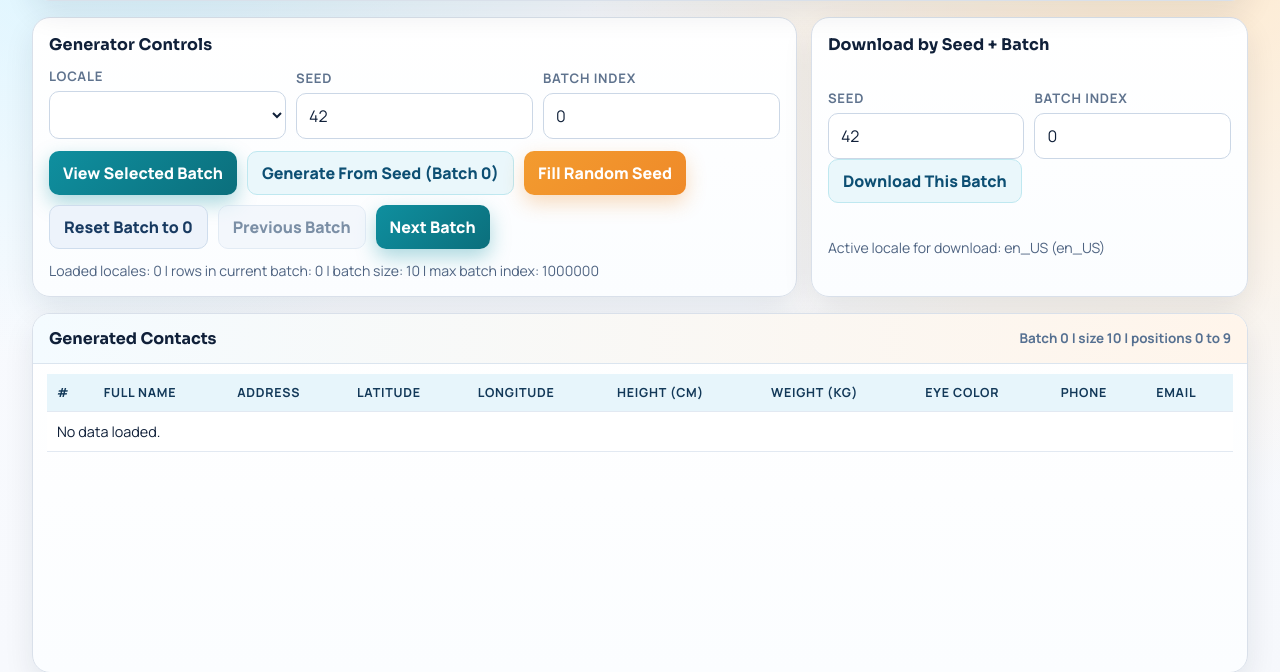
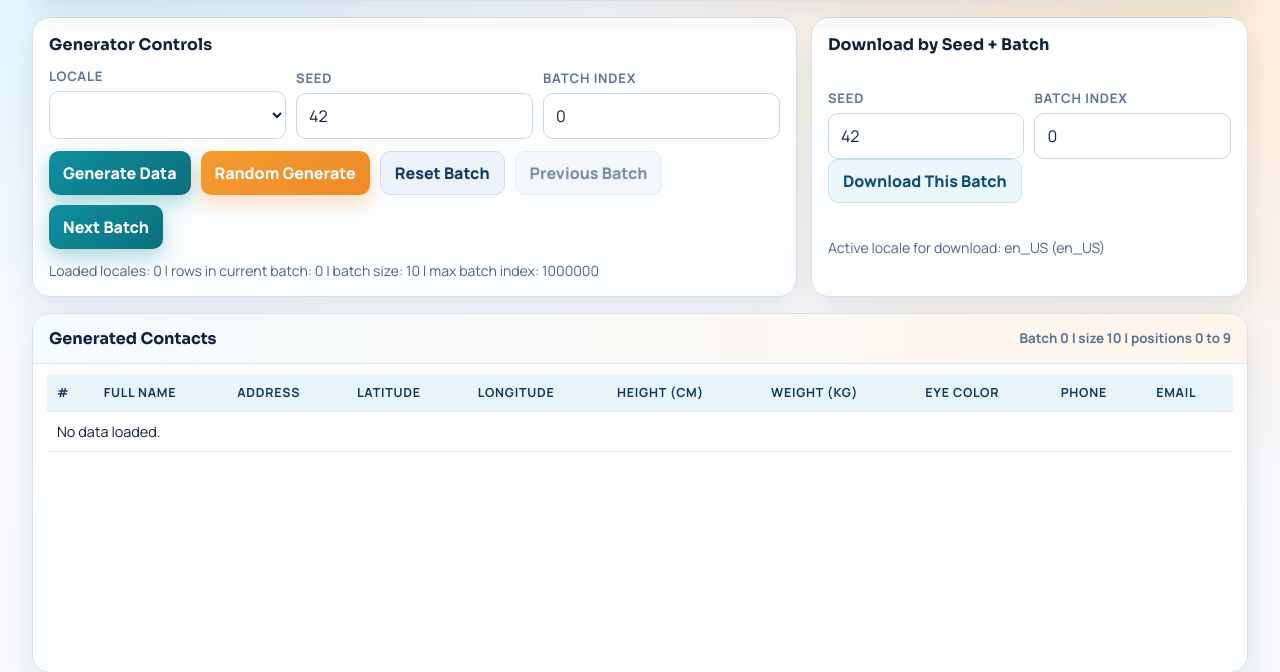
Before and after one commit to Rabbi0121/SQL-Faker-System, a Flask app: page / in a window 1280 px wide. Shown: the part 280-952 px from the top of the page. Run offline with Flask 3, Linux system fonts and the light colour scheme; data that the repository does not hold is empty; some libraries are stand-ins or nearby versions.

Commit message:
Rename generator buttons and wire random-generate action

```diff
--- a/app/templates/index.html
+++ b/app/templates/index.html
@@ -509,10 +509,9 @@
                 <input type="hidden" id="batch_size" name="batch_size" value="{{ batch_size }}" />
 
                 <div class="btn-row">
-                    <button class="btn btn-primary" type="submit">View Selected Batch</button>
-                    <button class="btn btn-link" type="submit" formaction="/generate" formmethod="post">Generate From Seed (Batch 0)</button>
-                    <button class="btn btn-warm" type="button" id="random-seed">Fill Random Seed</button>
-                    <a class="btn btn-soft" href="{{ url_for('index', locale=selected_locale, seed=seed, batch=0, batch_size=batch_size) }}">Reset Batch to 0</a>
+                    <button class="btn btn-primary" type="submit">Generate Data</button>
+                    <button class="btn btn-warm" id="random-generate" type="submit" formaction="/generate" formmethod="post">Random Generate</button>
+                    <a class="btn btn-soft" href="{{ url_for('index', locale=selected_locale, seed=seed, batch=0, batch_size=batch_size) }}">Reset Batch</a>
                     {% if batch_index > 0 %}
                         <a class="btn btn-soft" href="{{ url_for('index', locale=selected_locale, seed=seed, batch=(batch_index - 1), batch_size=batch_size) }}">Previous Batch</a>
                     {% else %}
@@ -614,24 +613,29 @@
             const downloadLocaleInput = document.getElementById("download-locale");
             const downloadSeedInput = document.getElementById("download-seed");
             const downloadBatchInput = document.getElementById("download-batch");
-            const randomSeedButton = document.getElementById("random-seed");
+            const randomGenerateButton = document.getElementById("random-generate");
             const maxSeedValue = Number(seedInput ? seedInput.max : "2147483647") || 2147483647;
             const minSeedValue = Number(seedInput ? seedInput.min : "0") || 0;
             const maxBatchValue = Number(batchInput ? batchInput.max : "1000000") || 1000000;
             const minBatchValue = Number(batchInput ? batchInput.min : "0") || 0;
 
-            if (!seedInput || !randomSeedButton) {
+            if (!seedInput || !batchInput || !controlForm) {
                 return;
             }
 
-            randomSeedButton.addEventListener("click", function () {
+            if (randomGenerateButton) {
+                randomGenerateButton.addEventListener("click", function () {
                     const nextSeed = Math.floor(Math.random() * (maxSeedValue - minSeedValue + 1)) + minSeedValue;
                     seedInput.value = String(nextSeed);
+                    batchInput.value = String(minBatchValue);
                     if (downloadSeedInput) {
                         downloadSeedInput.value = String(nextSeed);
                     }
-                seedInput.focus();
+                    if (downloadBatchInput) {
+                        downloadBatchInput.value = String(minBatchValue);
+                    }
                 });
+            }
 
             if (seedInput && downloadSeedInput) {
                 seedInput.addEventListener("input", function () {
```
Lines whose indentation alone changed are shown as unchanged.
